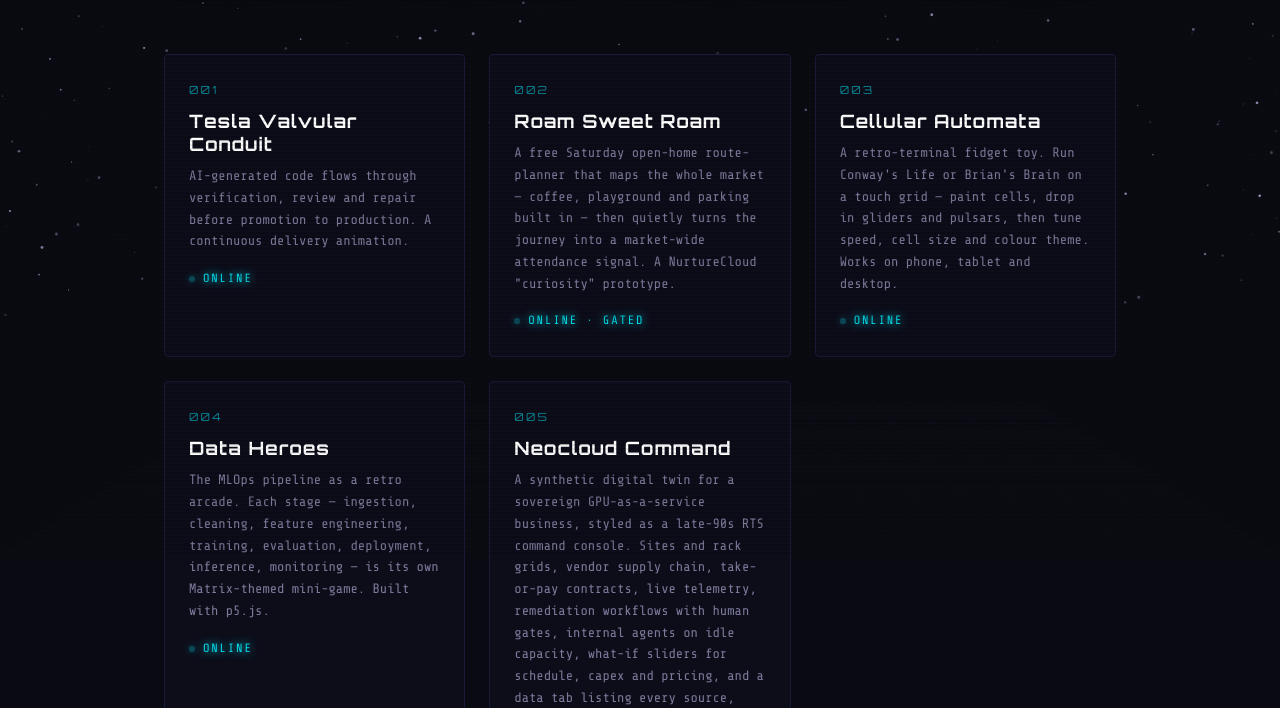
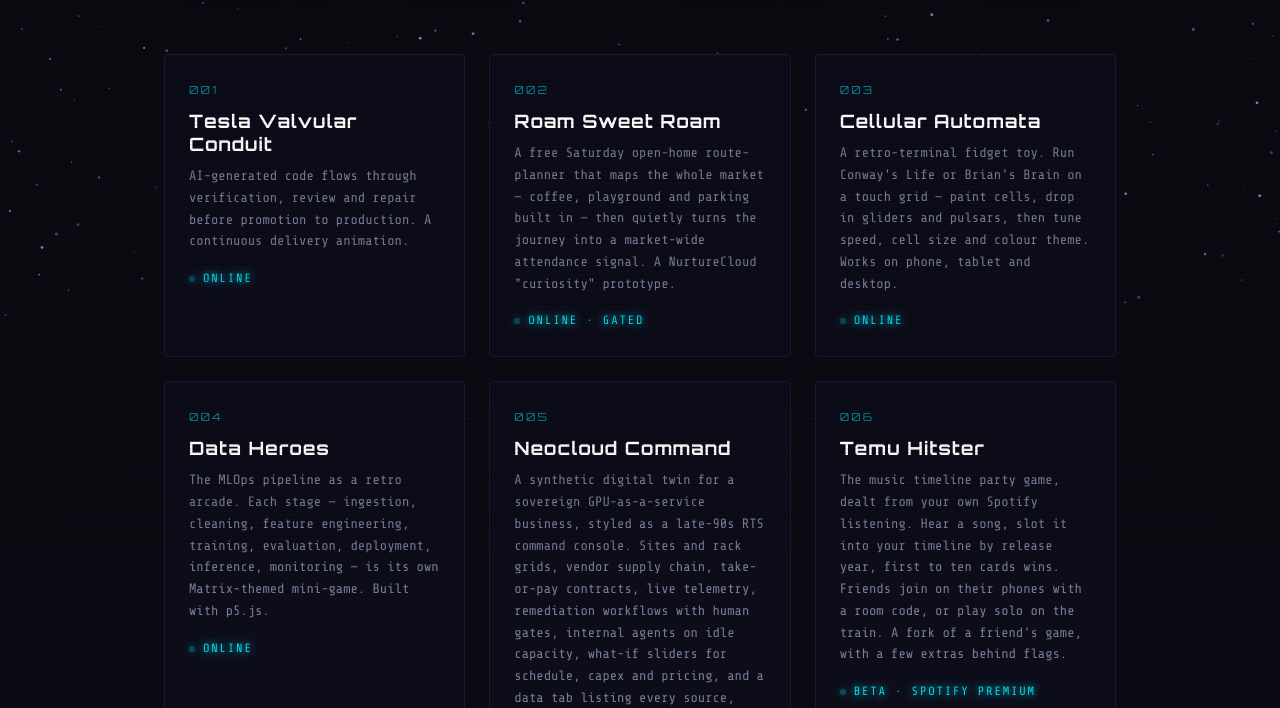
Before and after one commit to davehowell/experimental, a plain HTML site: page docs/index.html in a window 1280 px wide. Shown: the part 244-952 px from the top of the page. Drawn offline with nearby package versions, Linux system fonts and the light colour scheme.

Commit message:
Add Temu Hitster tile
Links to the GitHub Pages deploy of the temu-hitster fork. Marked Beta
until a full game has been played on it.

Co-Authored-By: Claude Opus 5.5 <noreply@anthropic.com>

```diff
--- a/docs/index.html
+++ b/docs/index.html
@@ -304,6 +304,12 @@
       <p>A synthetic digital twin for a sovereign GPU-as-a-service business, styled as a late-90s RTS command console. Sites and rack grids, vendor supply chain, take-or-pay contracts, live telemetry, remediation workflows with human gates, internal agents on idle capacity, what-if sliders for schedule, capex and pricing, and a data tab listing every source, owner and cadence with a pipeline diagram.</p>
       <span class="card-status live">Online</span>
     </a>
+    <a class="card" href="https://davehowell.github.io/temu-hitster/">
+      <div class="card-index">006</div>
+      <h2>Temu Hitster</h2>
+      <p>The music timeline party game, dealt from your own Spotify listening. Hear a song, slot it into your timeline by release year, first to ten cards wins. Friends join on their phones with a room code, or play solo on the train. A fork of a friend's game, with a few extras behind flags.</p>
+      <span class="card-status live">Beta &middot; Spotify Premium</span>
+    </a>
   </div>
 
   <footer>
```
